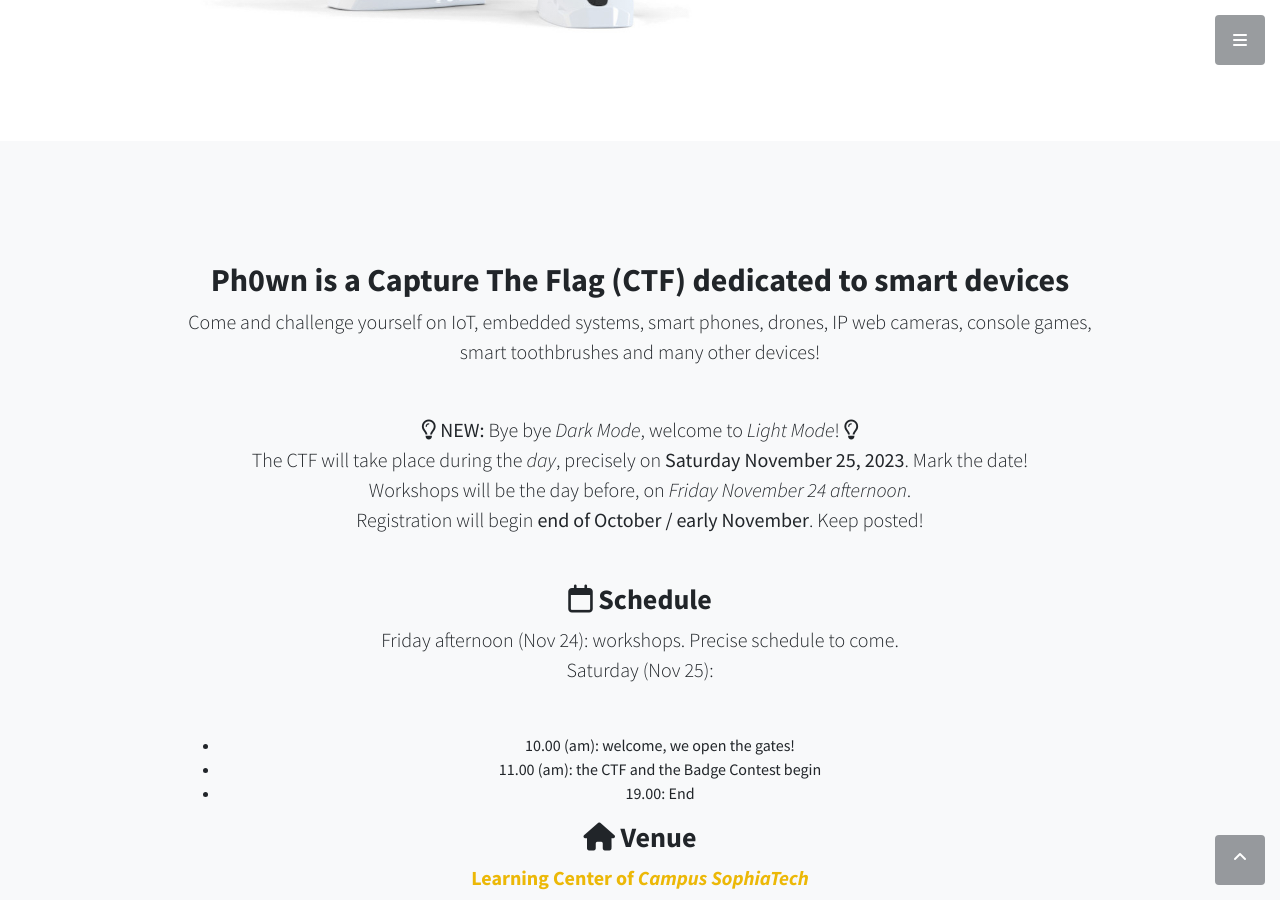
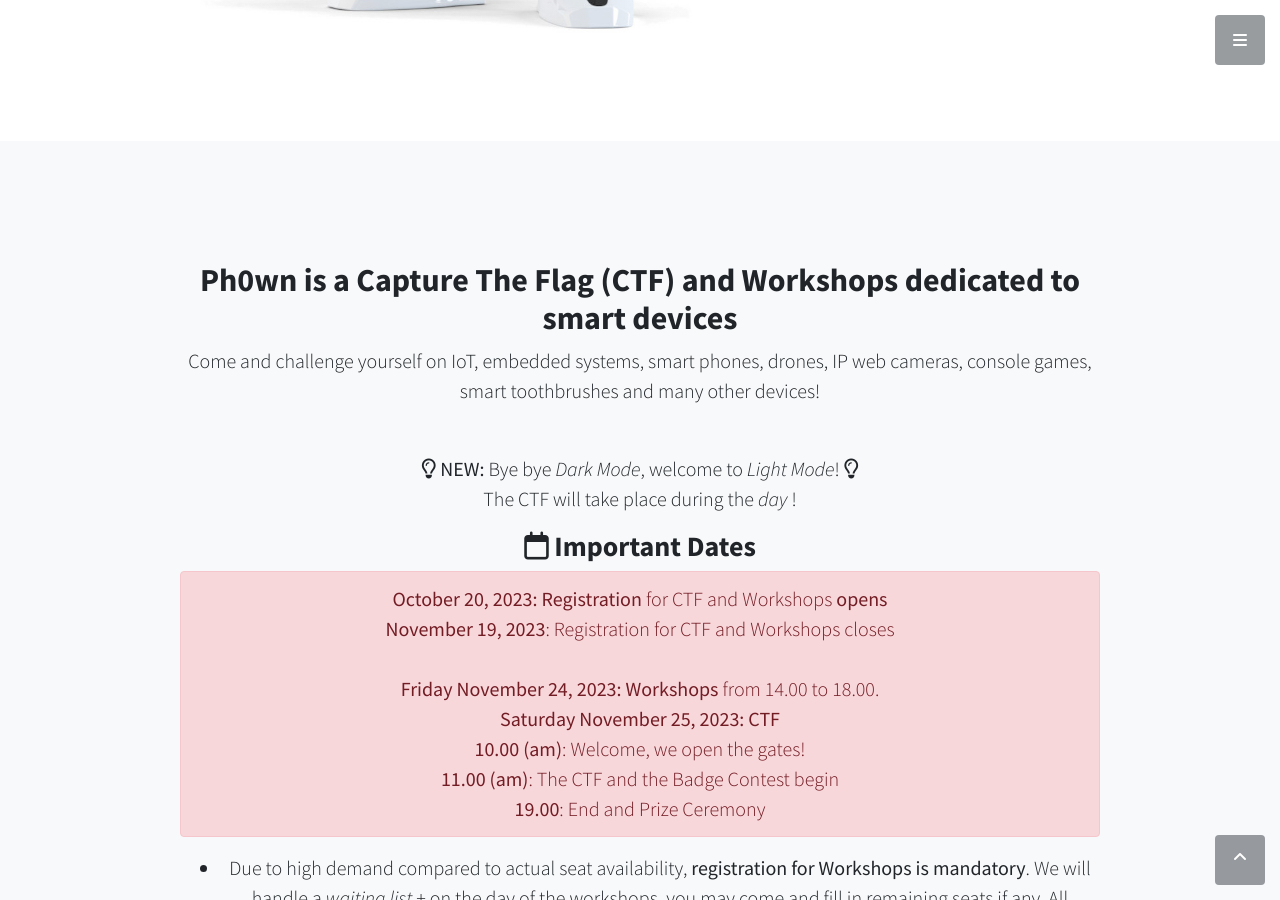
Before and after one commit to ph0wn/ph0wn.github.io, a Jekyll site: the page built from index.html, in a window 1280 px wide and 900 px high, scrolled down 759 px. Built offline with Jekyll 4.4.1, drawn with Linux system fonts in a browser that asks for light colours; some of the changed text lies outside the part shown.

Commit message:
dates more easy to see

```diff
--- a/_includes/footer.html
+++ b/_includes/footer.html
@@ -17,6 +17,11 @@
 		    <i class="icon-social-github"></i>
 		</a>
             </li>
+	    <li class="list-inline-item">
+                <a class="social-link rounded-circle text-white mr-3" href="https://discord.gg/9xgPs3cAK">
+		    <i class="fab fa-discord"></i>
+		</a>
+            </li>
 
         </ul>
         <p class="text-muted small mb-0">Copyright &copy; ph0wn 2023</p>
--- a/index.html
+++ b/index.html
@@ -7,47 +7,69 @@ title: Ph0wn CTF
     <div class="container text-center">
         <div class="row">
             <div class="col-lg-10 mx-auto">
-                <h2>Ph0wn is a Capture The Flag (CTF) dedicated to smart devices</h2>
+                <h2>Ph0wn is a Capture The Flag (CTF) and Workshops dedicated to smart devices</h2>
                 <p class="lead mb-5">
 		    Come and challenge yourself on IoT, embedded systems, smart phones, drones, IP web cameras, console games, smart toothbrushes and many other devices!
 		</p>
 
-		<p class="lead mb-5">
+		<p class="lead">
 		    <i class="far fa-lightbulb"></i> <b>NEW:</b> Bye bye <i>Dark Mode</i>, welcome to <i>Light Mode</i>! <i class="far fa-lightbulb"></i><br>
-		    The CTF will take place during the <i>day</i>, precisely on <b>Saturday November 25, 2023</b>. Mark the date!<br>
-		    Workshops will be the day before, on <i>Friday November 24 afternoon</i>.
-		    <br>
-		    Registration will begin <b>end of October / early November</b>. Keep posted!
+		    The CTF will take place during the <i>day</i> !<br>
 		</p>
 
-		<h3><i class="far fa-calendar"></i> Schedule</h3>
-		<p class="lead mb-5">
-        Friday afternoon (Nov 24): workshops. Precise schedule to come.<br>
-		    Saturday (Nov 25):
-		    <ul>
-			<li>10.00 (am): welcome, we open the gates!</li>
-			<li>11.00 (am): the CTF and the Badge Contest begin</li>
-			<li>19.00: End</li>
+		<h3><i class="far fa-calendar"></i> Important Dates</h3>
+		<p class="lead alert alert-danger">
+		    <b>October 20, 2023: Registration</b> for CTF and Workshops <b>opens</b><br>
+		    <b>November 19, 2023</b>: Registration for CTF and Workshops closes<br>
+		    <br>
+		    <b>Friday November 24, 2023: Workshops</b> from 14.00 to 18.00.<br>
+		    <b>Saturday November 25, 2023: CTF</b><br>
+		    <b>10.00 (am)</b>: Welcome, we open the gates!<br>
+		    <b>11.00 (am)</b>: The CTF and the Badge Contest begin<br>
+		    <b>19.00</b>: End and Prize Ceremony <br>
+		</p>
+
+		<p>
+		    <ul class="lead">
+			<li>Due to high demand compared to actual seat availability, <b>registration for Workshops is mandatory</b>. We will handle a <i>waiting list</i> + on the day of the workshops, you may come and fill in remaining seats if any. All workshops are free.</li>
+			<li><i>Registration for the CTF is optional</i>. It helps us count the number of meals we need to order. The seats will be filled on a first arrived - first in basis. For teams traveling to ph0wn from far away, <i>we can book a few seats upon requests</i>, but be aware you lose you reservation at 11.00 am if you haven't arrived. The CTF is free for all, including the meal. <b>Remote participation is not possible</b> as you physically play with several smart devices.   </li>
 		    </ul>
 		</p>
-
-		<h3><i class="fas fa-home"></i> Venue</h3>
-		<p class="lead mb-5">
-		    <a href="#map">Learning Center of <i>Campus SophiaTech</i></a><br>
-		    Sophia Antipolis<br>
-		    France<br>
-		    Remote participation is <b>not</b> possible as you physically play with several smart devices! <br>
-		</p>
-
-
-           </div>
+            </div>
         </div>
     </div>
 </section>
 
+<!-- Map -->
+<section id="map" class="map bg-light">
+    <div class="container text-center">
+	<br>
+	<h2 class="mb-4 bg-light"><i class="fas fa-home"></i> Venue Address</h2>
+	<p>
+	    <b>Learning Centre SophiaTech</b><br>
+	    Batiment G,<br>
+	    930 route des Colles<br>
+	    06903 Sophia Antipolis<br>
+	    Alpes Maritimes, <b>France</b><br>
+	    <a href="https://bu.univ-cotedazur.fr/fr/bibliotheques/learning-centre-sophiatech">Website</a><br>
+	    GPS: latitude: 43.61479,  longitude: 7.07164
+	</p>
+    </div>
+
+    <iframe width="100%" height="100%" frameborder="0" scrolling="no" marginheight="0" marginwidth="0" style="border: 1px solid black;" src="https://www.openstreetmap.org/export/embed.html?bbox=7.0621490478515625%2C43.61094281196416%2C7.081139087677003%2C43.61863274715582&amp;layer=mapnik&amp;marker=43.61478790248072%2C7.071644067764282" width="425" height="350" frameborder="0" marginwidth="0" marginheight="0" scrolling="no">
+    </iframe>
+    <br>
+    <center>
+    <small>
+	<a href="https://www.openstreetmap.org/?mlat=43.61479&amp;mlon=7.07164#map=17/43.61479/7.07164">View Larger Map</a>
+    </small></center>
+</section>
+
 <section class="content-section bg-primary text-white text-center" id="badge">
      <div class="container">
-	      <div class="content-section-heading">
+	 <div class="content-section-heading">
+	     <br><br><br>    <br><br><br>
+	     <br><br><br>    <br>
              <h2 class="mb-5">Badge Contest</h2>
         </div>
 	      <div class="row text-center">
@@ -72,10 +94,9 @@ title: Ph0wn CTF
              <h2 class="mb-5">Free Workshops</h2>
 	     <br>
 	     We are happy to present a great lineup of workshops for Ph0wn!
-	     Those workshops will take place on Friday November 24, 2023, in the afternoon.
-	     The exact time schedule and registration details will come later.
-	     <br>
-	     Thanks again to our awesome speakers for proposing this <b>for free</b> to the audience!
+	     Those workshops will take place on <b>Friday November 24, 2023</b> at 14:00.
+	     All our workshops are <b>free</b> and we warmly thank our awesome speakers for taking time to prepare them.
+	     <b>All workshops require that you come with an operational laptop, with WiFi and some disk space. </b>Specific requirements for your workshop is listed below.
 	 </div>
  	 <div class="row">
 	     <div class="col-lg-10 mx-auto">
@@ -385,26 +406,6 @@ board, ROM hacking will be practiced both on arcade ROMs emulated with MAME,
 </section>
 -->
 
-<!-- Map -->
-<section id="map" class="map">
-  <iframe width="100%" height="100%" frameborder="0" scrolling="no" marginheight="0" marginwidth="0" style="border: 1px solid black;" src="https://www.openstreetmap.org/export/embed.html?bbox=7.0621490478515625%2C43.61094281196416%2C7.081139087677003%2C43.61863274715582&amp;layer=mapnik&amp;marker=43.61478790248072%2C7.071644067764282" width="425" height="350" frameborder="0" marginwidth="0" marginheight="0" scrolling="no">
-  </iframe>
-  <br>
-  <div class="container text-center text-white">
-    <small>
-      <a href="https://www.openstreetmap.org/?mlat=43.61479&amp;mlon=7.07164#map=17/43.61479/7.07164">View Larger Map</a>
-    </small>
-    <br>
-    <h2 class="mb-4">Venue Address</h2>
-    <p>
-	<b>Learning Centre SophiaTech</b><br>
-	Batiment G,<br>
-	930 route des Colles<br>
-	06903 Sophia Antipolis<br>
-	<a href="https://bu.univ-cotedazur.fr/fr/bibliotheques/learning-centre-sophiatech">Website</a><br>
-	GPS: latitude: 43.61479,  longitude: 7.07164
-    </p>
-  </div>
 
 
 </section>
```
